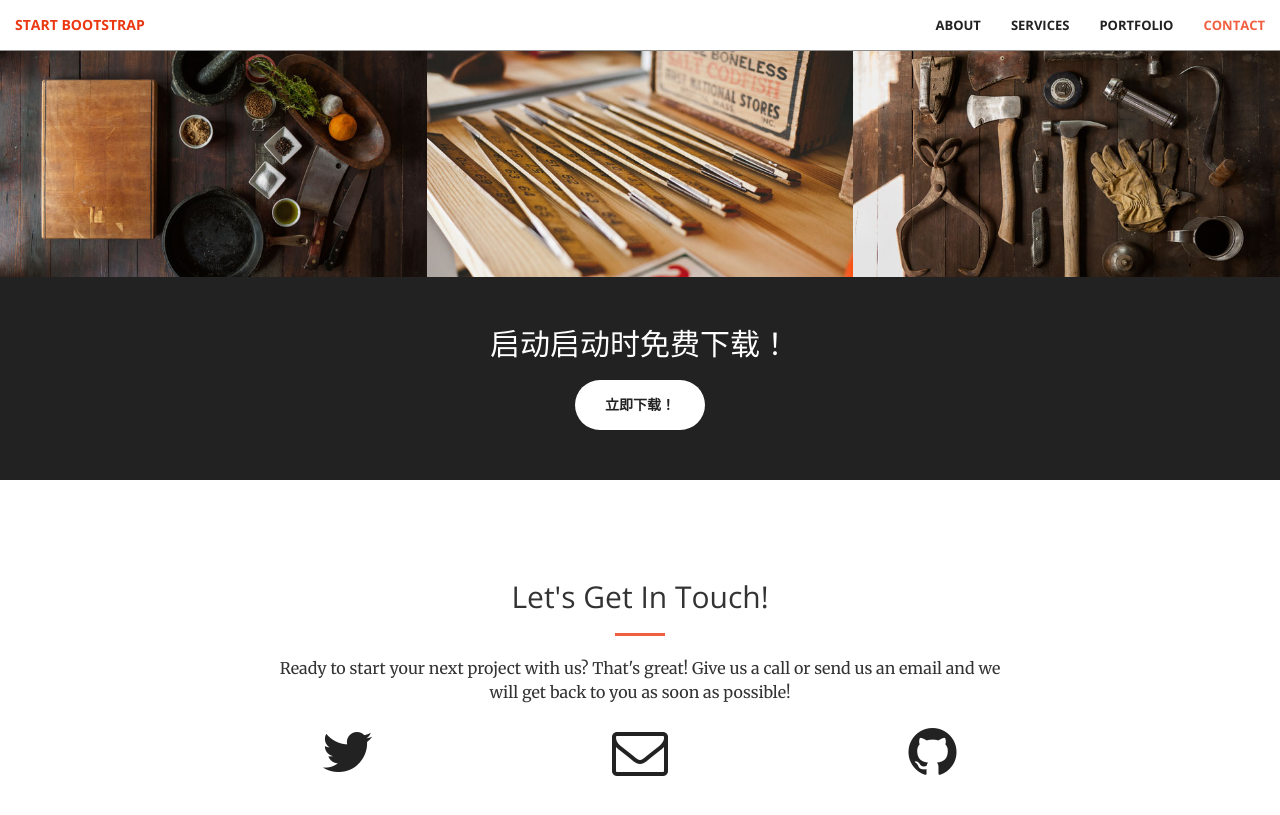
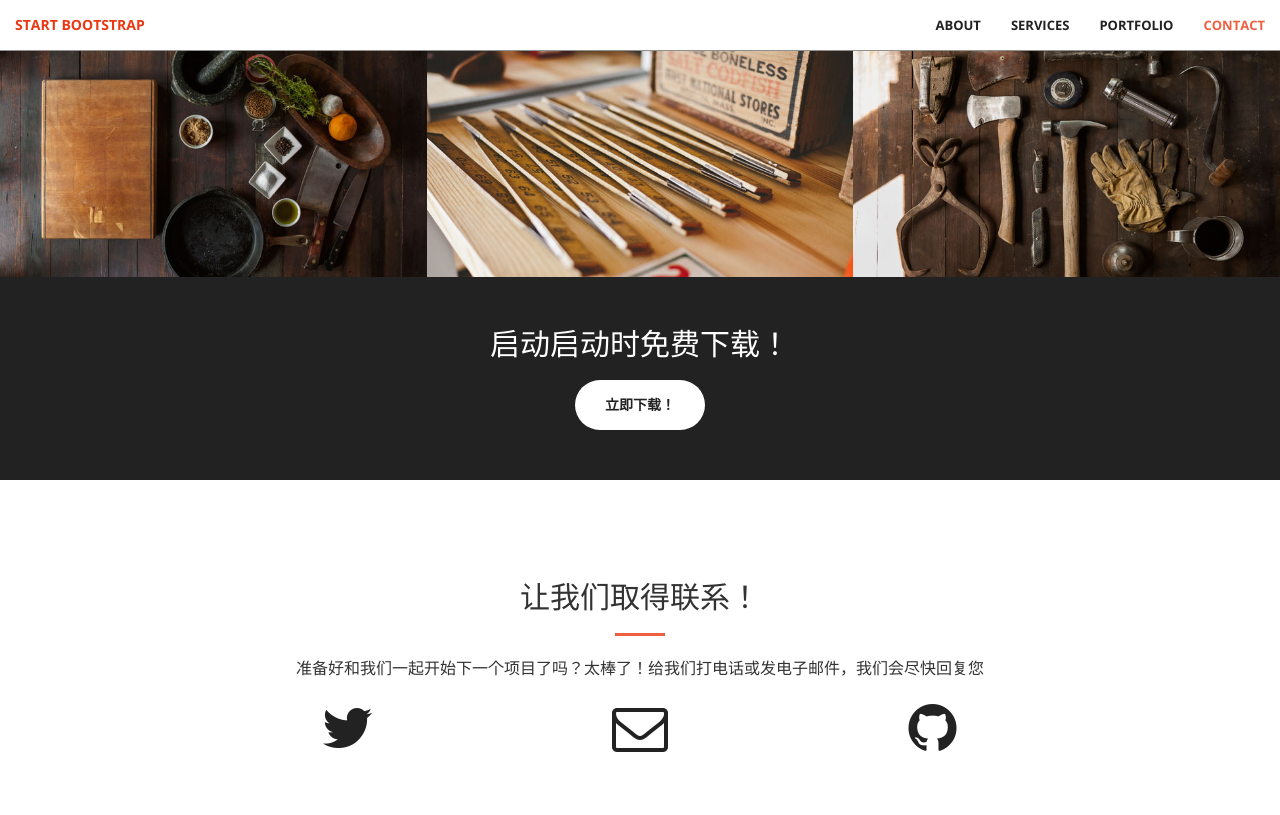
Before and after one commit to ceozyg3/ceozyg3, a Jekyll site: the page built from index.html, in a window 1280 px wide and 900 px high, scrolled down 1933 px. Shown: the top 815 px of the window. Built offline with Jekyll 4.4.1, drawn with Linux system fonts in a browser that asks for light colours.

Commit message:
Update contact.html

```diff
--- a/_includes/contact.html
+++ b/_includes/contact.html
@@ -2,9 +2,9 @@
     <div class="container">
         <div class="row">
             <div class="col-lg-8 col-lg-offset-2 text-center">
-                <h2 class="section-heading">Let's Get In Touch!</h2>
+                <h2 class="section-heading">让我们取得联系！</h2>
                 <hr class="primary">
-                <p>Ready to start your next project with us? That's great! Give us a call or send us an email and we will get back to you as soon as possible!</p>
+                <p>准备好和我们一起开始下一个项目了吗？太棒了！给我们打电话或发电子邮件，我们会尽快回复您</p>
             </div>
         <div class="col-lg-2 col-lg-offset-2 text-center">
             <a href="https://twitter.com/{{ site.twitter_username }}">
```
